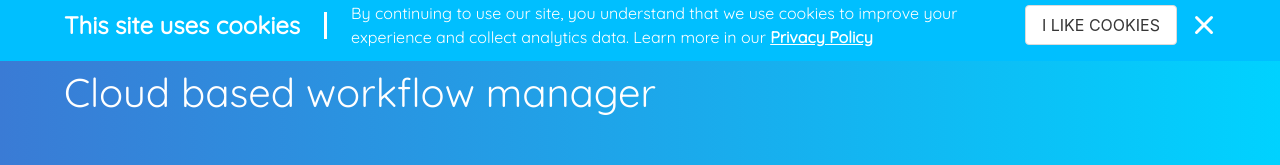
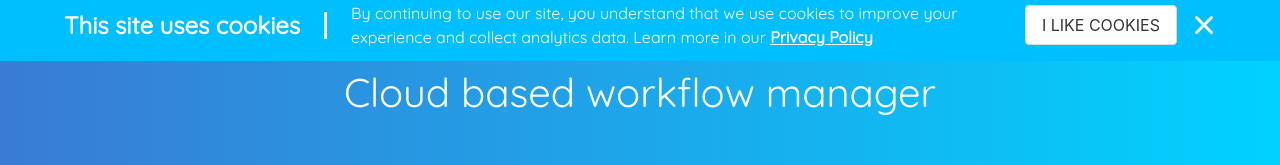
Before and after one commit to theironcook/sgmv3, a Vue app: page / in a window 1280 px wide. Shown: the part 739-904 px from the top of the page. Built offline with nearby package versions, Linux system fonts and the light colour scheme.

Commit message:
align text to the left and center

```diff
--- a/src/components/home/Home.vue
+++ b/src/components/home/Home.vue
@@ -31,7 +31,7 @@
         <div class="container has-text-white">
             <div class="columns">
                 <div class="column pb-6">
-                    <h2 class="title is-size-2-desktop is-size-4-touch has-text-weight-normal has-text-white">Cloud based workflow manager</h2>
+                    <h2 class="title is-size-2-desktop is-size-4-touch has-text-weight-normal has-text-white has-text-centered">Cloud based workflow manager</h2>
                 </div>
             </div>
             <div class="columns is-size-5-desktop is-size-6-touch has-text-centered">
@@ -73,7 +73,7 @@
     </section>
     <section class="section is-medium">
         <div class="container is-size-5-desktop is-size-6-mobile">
-            <div class="columns is-multiline has-text-left-tablet has-text-centered-mobile">
+            <div class="columns is-multiline has-text-left">
                 <div class="column is-half">
                     <h3 class="subtitle has-text-weight-semibold is-flex is-align-items-center is-justify-content-center">
                         <figure class="image is-48x48 mr-4">
```
